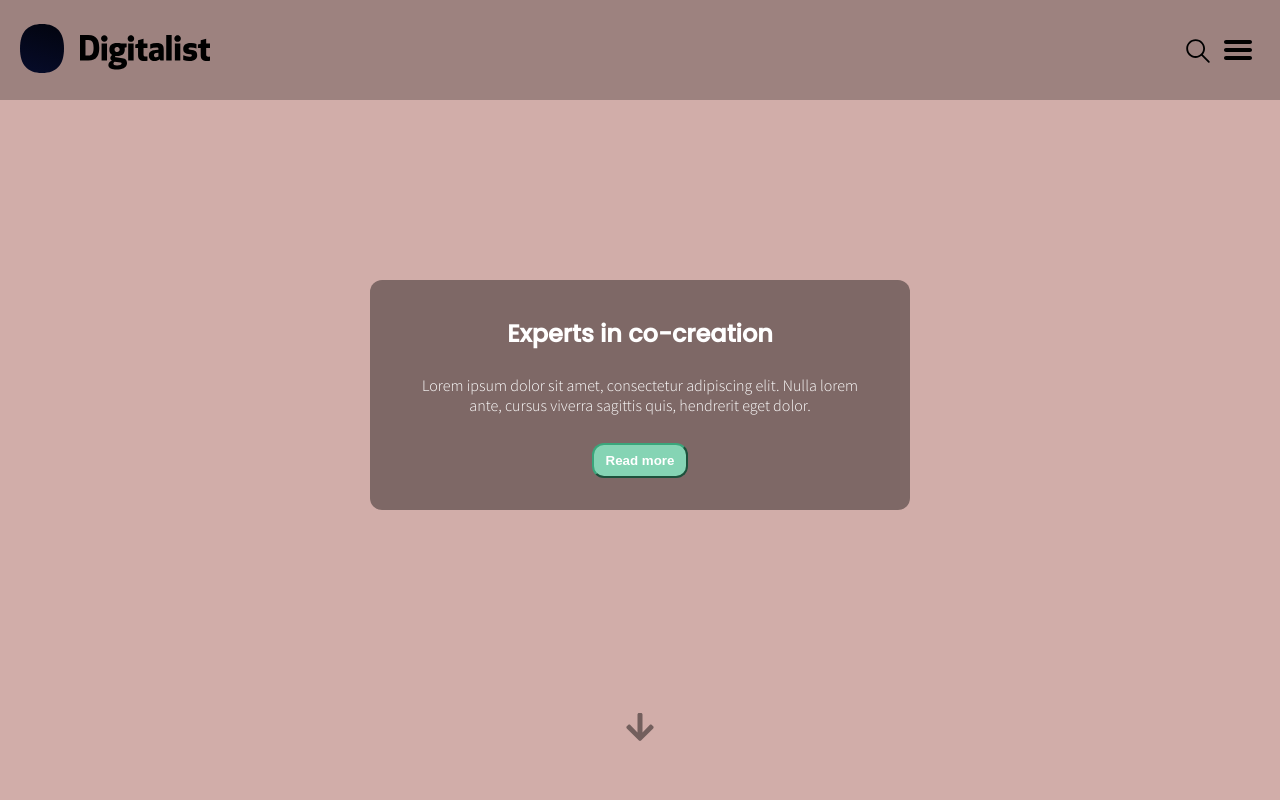
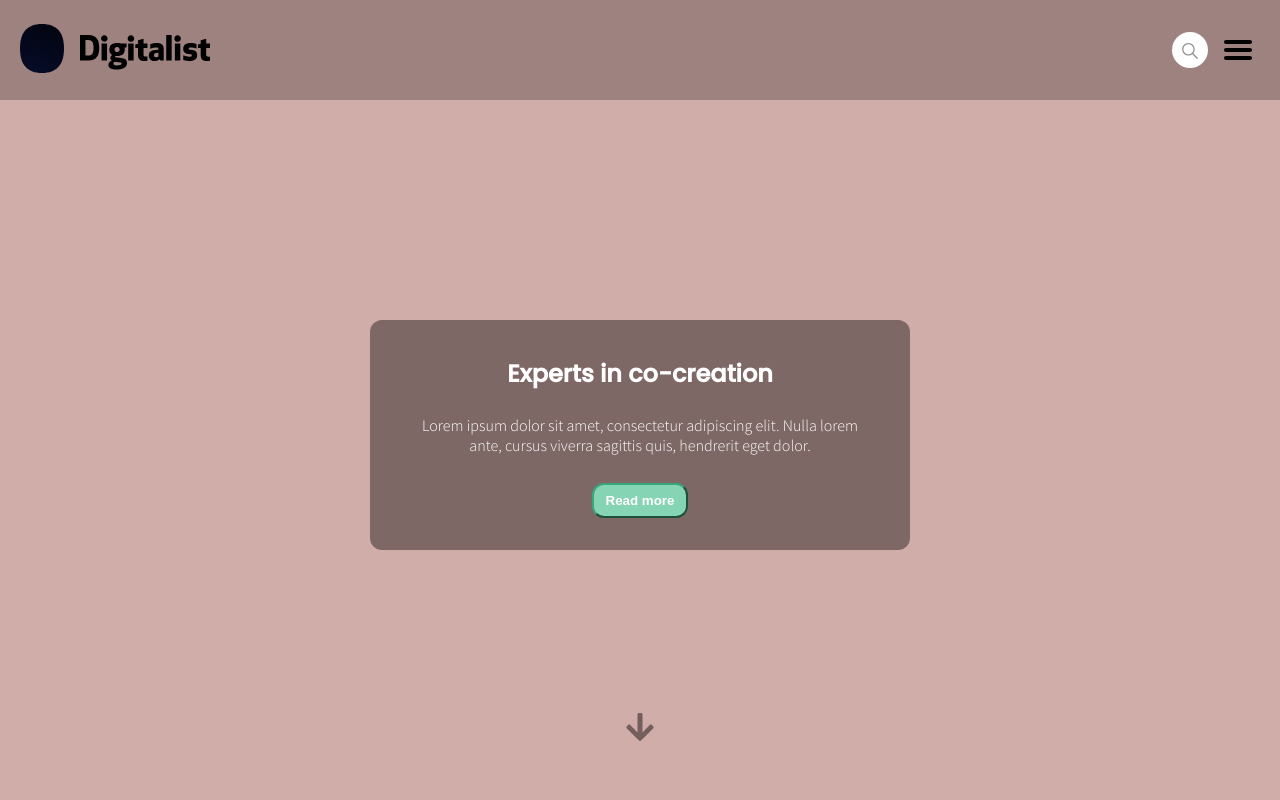
Before and after one commit to AxelEkman/digitalist-test, a React (Create React App) app: page / in a window 1280 px wide. Shown: the top 800 px of the page. Built offline with nearby package versions, Linux system fonts and the light colour scheme.

Commit message:
Misc fixes and new search bar

```diff
--- a/src/components/Cancel.tsx
+++ b/src/components/Cancel.tsx
@@ -5,13 +5,17 @@ interface IProps {
     className?: string
     height?: string | number
     width?: string | number
+    fill?: string
+    style?: any
 }
 
 export const Cancel = ({
     onClick = () => {},
-    className = 'cancel-button',
+    className = 'search-bar-cancel-button',
     height = 32,
     width = 32,
+    fill = 'rgba(0, 0, 0, 0.45)',
+    ...props
 }: IProps) => (
     <button className={className} onClick={onClick}>
         <svg
@@ -21,7 +25,8 @@ export const Cancel = ({
             version="1.1"
             height={height}
             width={width}
-            fill="rgba(0, 0, 0, 0.45)"
+            fill={fill}
+            {...props}
         >
             <defs id="defs3021" />
             <path
--- a/src/components/Navbar.tsx
+++ b/src/components/Navbar.tsx
@@ -1,10 +1,12 @@
 import React, { useEffect } from 'react'
 import './navbar.scss'
+import './button.scss'
 import { Logo } from './Logo'
 import { SearchIcon } from './SearchIcon'
 import { MenuIcon } from './MenuIcon'
 import { Cancel } from './Cancel'
 import { LogoSmall } from './LogoSmall'
+import { menuItems } from '../constants'
 
 export const Navbar = (): JSX.Element => {
     const [isSearchOpen, setIsSearchOpen] = React.useState<boolean>(false)
@@ -21,7 +23,6 @@ export const Navbar = (): JSX.Element => {
     })
 
     /* TODO:
-    - make menu
     - add animations
     - make search cancel remove input
     */
@@ -40,34 +41,59 @@ export const Navbar = (): JSX.Element => {
                             />
                         </form>
                         <div className="search-bar-icons">
+                            <Cancel
+                                height={16}
+                                width={16}
+                                onClick={() => setIsSearchOpen(!isSearchOpen)}
+                            />
                             <SearchIcon
                                 height={16}
                                 width={16}
-                                fill={'rgba(0, 0, 0, 0.45)'}
-                                style={{ marginTop: '2px' }}
-                                onClick={() => setIsSearchOpen(!isSearchOpen)}
-                            />
-                            <Cancel
-                                height={20}
-                                width={20}
+                                style={{ marginTop: '2px', paddingRight: '0' }}
                                 onClick={() => setIsSearchOpen(!isSearchOpen)}
                             />
                         </div>
                     </div>
                 )}
                 {!isSearchOpen && (
-                    <SearchIcon
-                        height={24}
-                        width={24}
-                        style={{ marginTop: '4px' }}
-                        onClick={() => setIsSearchOpen(!isSearchOpen)}
-                    />
+                    <div className="inactive-search-bar">
+                        <SearchIcon
+                            height={16}
+                            width={16}
+                            style={{ marginTop: '2px', paddingRight: '0' }}
+                            onClick={() => setIsSearchOpen(!isSearchOpen)}
+                        />
+                    </div>
                 )}
                 <MenuIcon
                     style={{ marginTop: '2px' }}
                     onClick={() => setIsMenuOpen(!isMenuOpen)}
                 />
-                {isMenuOpen && <div className="menu-bar"></div>}
+                {isMenuOpen && (
+                    <div className="menu-bar">
+                        {menuItems.map((item) => {
+                            return (
+                                <div className="menu-bar-column">
+                                    <h2 className="menu-bar-column-heading">
+                                        {item.heading}
+                                    </h2>
+                                    {item.content.map((piece) => {
+                                        return (
+                                            <div className="menu-bar-content">
+                                                {piece}
+                                            </div>
+                                        )
+                                    })}
+                                </div>
+                            )
+                        })}
+                        <Cancel
+                            onClick={() => setIsMenuOpen(!isMenuOpen)}
+                            className="menu-bar-cancel-button"
+                            fill="white"
+                        />
+                    </div>
+                )}
             </div>
         </div>
     )
--- a/src/components/SearchIcon.tsx
+++ b/src/components/SearchIcon.tsx
@@ -15,7 +15,7 @@ export const SearchIcon = ({
     height = 32,
     width = 32,
     style,
-    fill = '',
+    fill = 'rgba(0, 0, 0, 0.45)',
 }: IProps): JSX.Element => (
     <button className={className} onClick={onClick}>
         <svg
--- a/src/components/button.scss
+++ b/src/components/button.scss
@@ -27,12 +27,23 @@
     }
 }
 
-.cancel-button {
+.search-bar-cancel-button {
     @extend .navbar-icon;
     display: flex;
     padding-right: 0;
+    padding-left: 0;
     margin-top: auto;
     margin-bottom: auto;
     margin-right: 2px;
     align-items: center;
 }
+
+.menu-bar-cancel-button {
+    @extend .navbar-icon;
+    background-color: transparent;
+    height: 30px;
+    margin-top: 20px;
+    padding-left: 20px;
+    margin-left: auto;
+    margin-right: 2px;
+}
--- a/src/components/ctamodal.scss
+++ b/src/components/ctamodal.scss
@@ -15,7 +15,7 @@
     .default-modal {
         width: 500px;
         margin: auto;
-        top: 35vh;
+        top: 40vh;
         border-radius: $default-radius;
     }
 }
--- a/src/components/navbar.scss
+++ b/src/components/navbar.scss
@@ -48,6 +48,18 @@
     }
 }
 
+.inactive-search-bar {
+    display: flex;
+    background-color: white;
+    border-radius: 24px;
+    width: 20px;
+    height: 20px;
+    padding: 8px;
+    margin-right: 8px;
+    align-self: center;
+    justify-content: center;
+}
+
 .search-term {
     border: none;
     outline: none;
@@ -71,12 +83,42 @@
 }
 
 .menu-bar {
-    padding: 8px;
-    background-color: white;
+    display: flex;
+    background-color: $default-dark;
     position: absolute;
     top: 100px;
     right: 0;
     z-index: 30;
     width: 100vw;
-    min-height: 400px;
+    min-height: 190px;
+    padding-left: 20px;
 }
+
+.menu-bar-column {
+    text-align: left;
+    color: white;
+    margin-bottom: 12px;
+}
+
+@media only screen and (min-width: 600px) {
+    .menu-bar-column {
+        margin-left: 24px;
+        margin-right: 20px;
+    }
+}
+
+@media only screen and (max-width: 600px) {
+    .menu-bar-column {
+        margin-left: 24px;
+        margin-right: 10px;
+    }
+}
+
+.menu-bar-column-heading {
+    font-family: 'Poppins', 'sans-serif';
+    margin-bottom: 12px;
+}
+
+.menu-bar-content {
+    margin-bottom: 12px;
+}
--- a/src/components/placeholder.scss
+++ b/src/components/placeholder.scss
@@ -1,7 +1,7 @@
 @use '../.shared.scss' as *;
 
 .default {
-    height: 170px;
+    height: 160px;
     width: 160px;
     margin: auto;
     margin-top: 0px;
--- a/src/constants.ts
+++ b/src/constants.ts
@@ -18,3 +18,18 @@ export const features = [
             'JavaScript, often abbreviated as JS, is a lorem ipsum that is used for lorem ipsum.',
     },
 ]
+
+export const menuItems = [
+    {
+        heading: 'First',
+        content: ['First subtopic', 'Second subtopic', 'Third subtopic'],
+    },
+    {
+        heading: 'Second',
+        content: ['First subtopic', 'Second subtopic', 'Third subtopic'],
+    },
+    {
+        heading: 'Third',
+        content: ['First subtopic', 'Second subtopic', 'Third subtopic'],
+    },
+]
```
